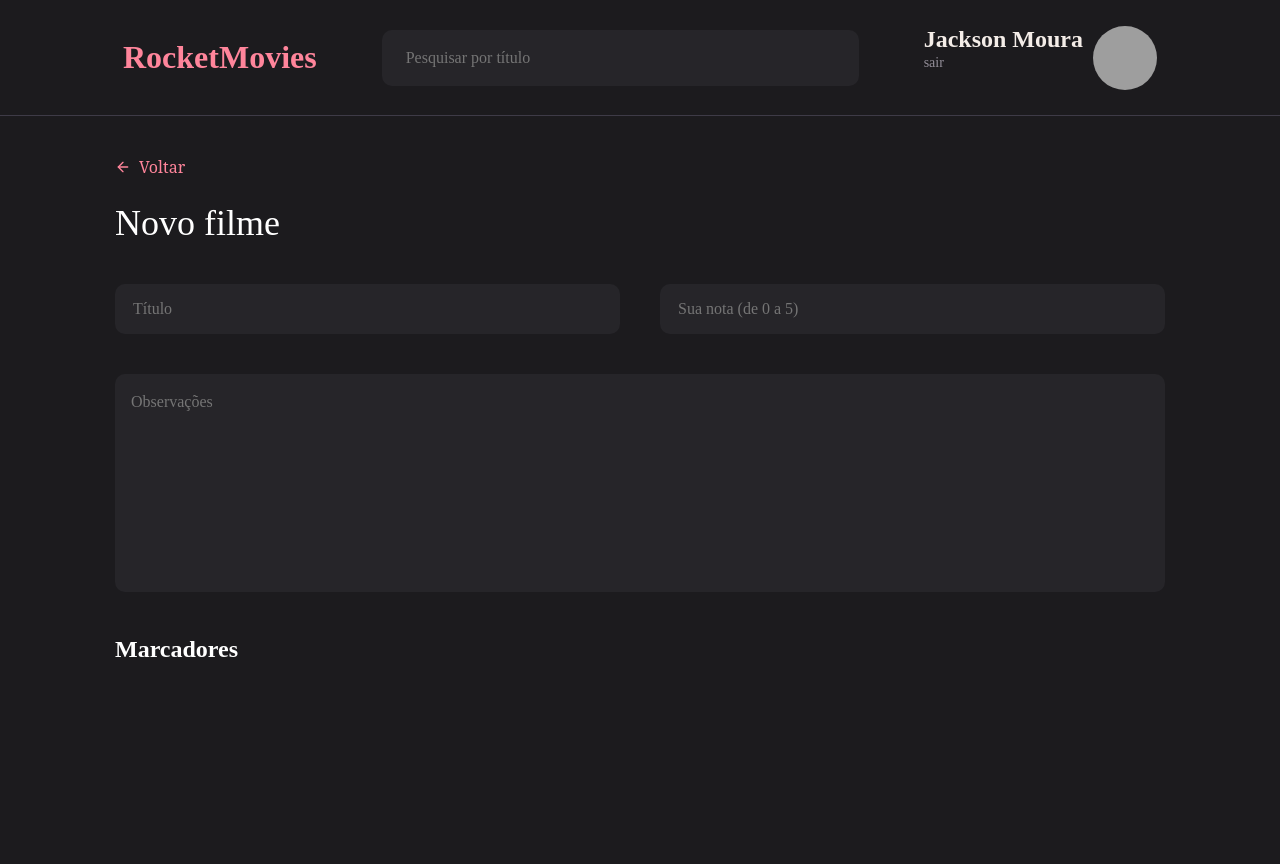
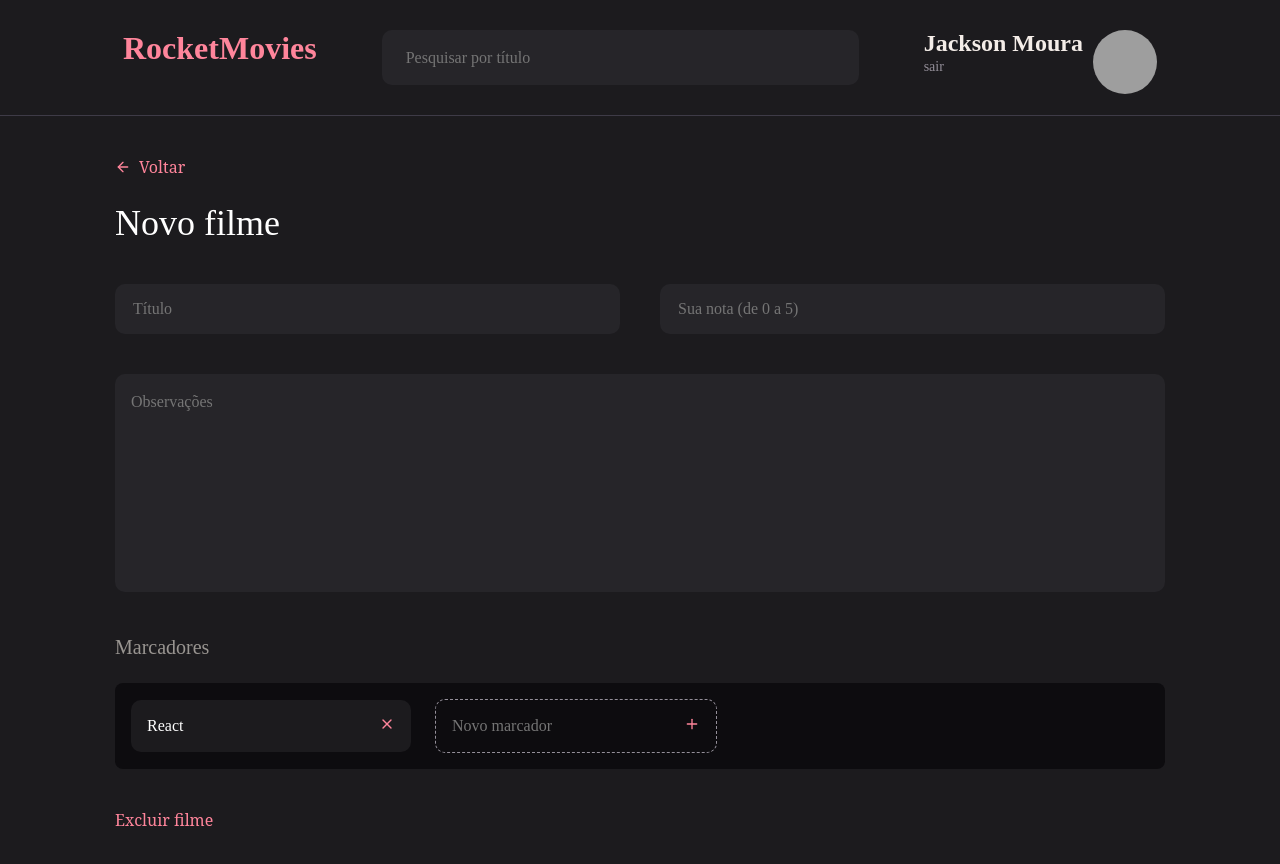
Before and after one commit to jackson1712/RocketMovies-FrontEnd, a React app: page / in a window 1280 px wide. Shown: the top 864 px of the page. Before the commit the page ends 800 px from the top, so only its background shows below. Built offline with nearby package versions, Linux system fonts and the light colour scheme; grey boxes are pictures that could not be loaded; the HTML template or start-up script is replaced by a standard one.

Commit message:
components NoteItem and Section added for page NewMovie

```diff
--- /dev/null
+++ b/src/components/NoteItem/index.jsx
@@ -0,0 +1,22 @@
+import { FiPlus, FiX } from "react-icons/fi";
+
+import { Container } from "./styles";
+
+export function NoteItem({ isNew, value, onClick, ...rest }) {
+    return(
+        <Container isNew={isNew}>
+            <input
+            type="text"
+            value={value}
+            readOnly={!isNew}
+            {...rest}
+            />
+
+            <button
+            type="button"
+            >
+            {isNew ? <FiPlus/> : <FiX/>}
+            </button>
+        </Container>
+    );
+}
--- /dev/null
+++ b/src/components/NoteItem/styles.js
@@ -0,0 +1,27 @@
+import styled from "styled-components";
+
+export const Container = styled.div`
+    display: flex;
+    line-height: 1px;
+    background-color: ${({ theme, isNew }) => isNew ? "transparent" : theme.COLORS.BACKGROUND_900};
+    color: ${({ theme }) => theme.COLORS.WHITE};
+
+    border: ${({ theme, isNew }) => isNew ? `1px dashed ${theme.COLORS.GRAY_300}` : "none"};
+    border-radius: 1rem;
+
+    > button {
+        border: none;
+        background: none;
+        color: ${({ theme }) =>  theme.COLORS.PINK};
+        padding: 1.6rem;
+    }
+
+    > input {
+        padding: 1.6rem;
+        width: 100%;
+        color: ${({ theme }) => theme.COLORS.WHITE};
+        background: transparent;
+
+        border: none;
+    }
+`;
--- /dev/null
+++ b/src/components/Section/index.jsx
@@ -0,0 +1,11 @@
+import { Container } from "./styles";
+
+export function Section({ title, children }) {
+
+    return (
+        <Container>
+        <h2>{title}</h2>
+          {children}
+        </Container>
+    );
+}
--- /dev/null
+++ b/src/components/Section/styles.js
@@ -0,0 +1,23 @@
+import styled from "styled-components";
+
+export const Container = styled.section`
+    margin-bottom: 4rem;
+
+    > h2 {
+    margin-bottom: 2.4rem;
+
+    color: ${({ theme }) => theme.COLORS.GRAY_400};
+    font-size: 2rem;
+    font-weight: 400;
+    }
+
+    > div {
+        display: flex;
+        align-items: center;
+        gap: 2.4rem;
+        border-radius: .8rem;
+        border: none;
+        background-color: ${({ theme }) => theme.COLORS.BACKGROUND_1000};
+        padding: 1.6rem;
+    }
+`;
--- a/src/pages/NewMovie/index.jsx
+++ b/src/pages/NewMovie/index.jsx
@@ -1,5 +1,7 @@
 import { Container, Content, Form } from "./styles";
 import { Header } from "../../components/Header";
+import { Section } from "../../components/Section";
+import { NoteItem } from "../../components/NoteItem";
 import { ButtonText } from "../../components/ButtonText";
 import { FiArrowLeft } from "react-icons/fi"
 
@@ -23,9 +25,14 @@ export function NewMovie() {
 
                 <textarea cols="3" rows="10" placeholder="Observações"></textarea>
 
-                <h2>Marcadores</h2>
+                <Section title="Marcadores">
+                    <div>
+                        <NoteItem value="React"/>
+                        <NoteItem isNew placeholder="Novo marcador"/>
+                    </div>
+                </Section>
 
-
+                <ButtonText title="Excluir filme" />
             </Form>
             </Content>
         </Container>
--- a/src/pages/NewMovie/styles.js
+++ b/src/pages/NewMovie/styles.js
@@ -4,15 +4,6 @@ export const Container = styled.div`
     display: grid;
     grid-template-areas:'header' 'content';
     grid-template-rows: 11.6rem auto;
-
-    > header {
-        display: flex;
-        align-items: center;
-
-        svg {
-            color: ${({ theme }) => theme.COLORS.PINK};
-        }
-    }
 `;
 
 export const Form = styled.form`
--- a/src/styles/theme.js
+++ b/src/styles/theme.js
@@ -1,5 +1,6 @@
 export default{
     COLORS: {
+        BACKGROUND_1000: "#0D0C0F",
         BACKGROUND_900: "#1C1B1E",
         BACKGROUND_800: "#262529",
         BACKGROUND_700: "#312E38",
```
